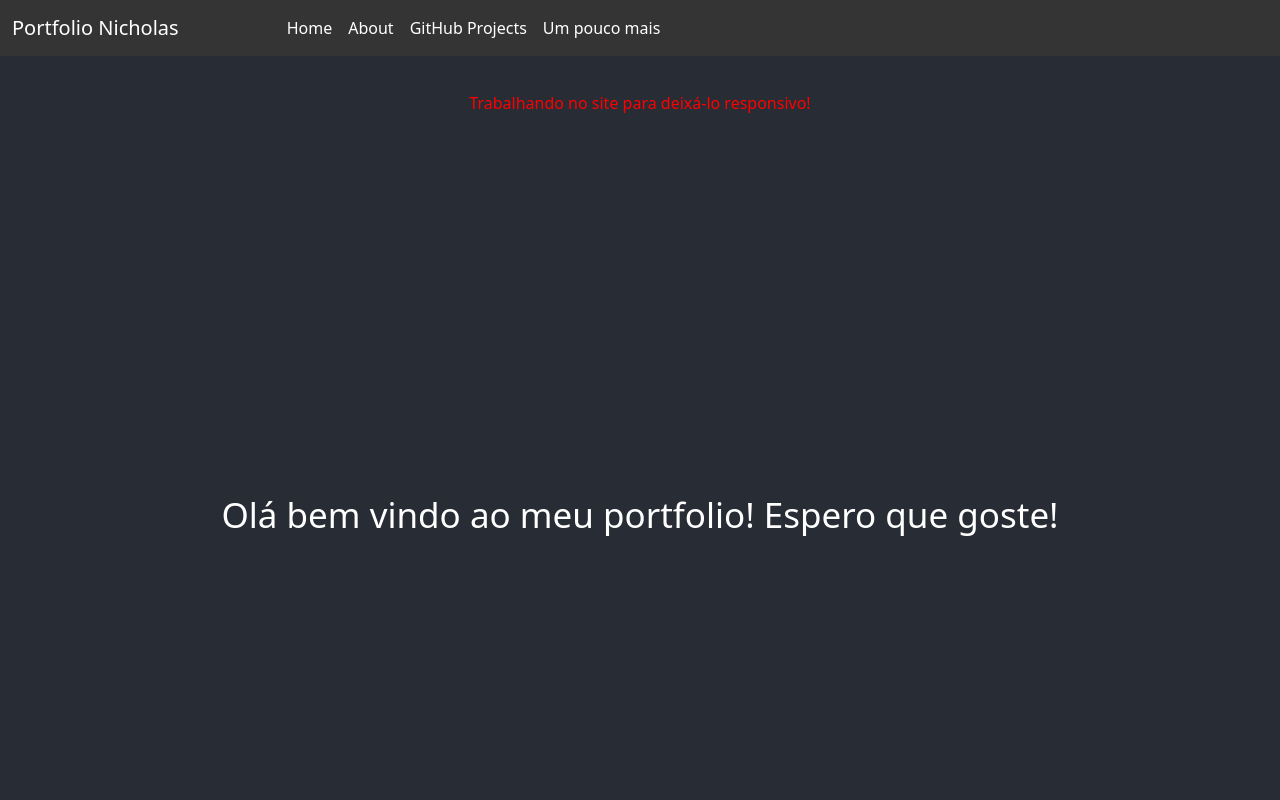
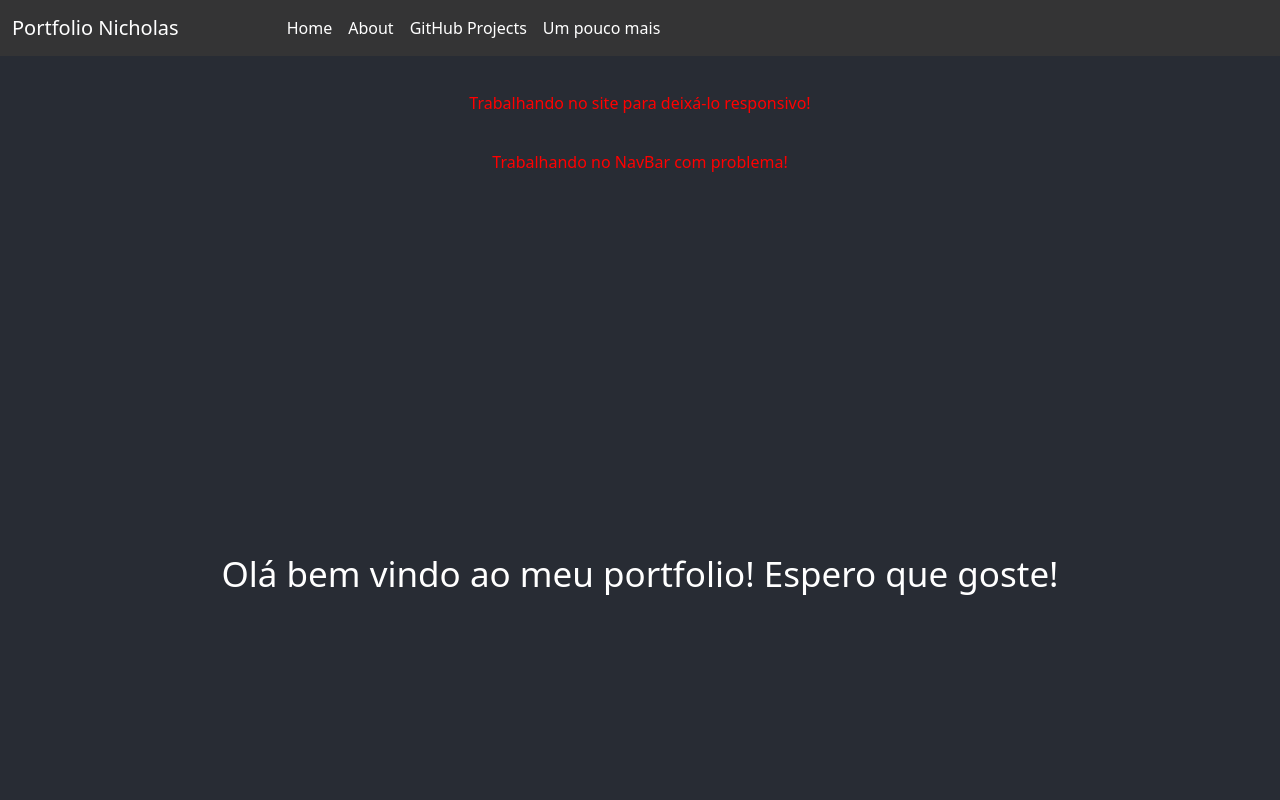
Before and after one commit to Thoks10a/portfolio-nicholas, a React (Create React App) app: page / in a window 1280 px wide. Shown: the top 800 px of the page. Built offline with nearby package versions, Linux system fonts and the light colour scheme.

Commit message:
Test-Routes-3

```diff
--- a/src/App.js
+++ b/src/App.js
@@ -1,12 +1,11 @@
 /* eslint-disable no-unused-vars */
-import React, { useState } from 'react';
+import React, { useState, useEffect } from 'react';
 import './App.css';
 // Routes
 import Routes from './components/routes/routes';
 import { Link, BrowserRouter } from 'react-router-dom';
 
 // Import Components
-import Home from './components/home/home';
 
 import ScrollToTop from './components/routes/ScrollToTop';
 
@@ -52,7 +51,9 @@ function App() {
                                     <NavLink href="/">Home</NavLink>
                                 </NavItem>
                                 <NavItem>
-                                    <NavLink href="/about">About</NavLink>
+                                    <NavLink href="./about/about">
+                                        About
+                                    </NavLink>
                                 </NavItem>
                                 <NavItem>
                                     <NavLink href="/githubprojects">
@@ -83,6 +84,20 @@ function App() {
                 >
                     Trabalhando no site para deixá-lo responsivo!
                 </p>
+                <p
+                    style={{
+                        display: 'flex',
+                        'align-items': 'center',
+                        'justify-content': 'center',
+                        'background-color': '#282c34',
+                        'margin-bottom': '0px',
+                        'margin-top': '0px',
+                        'padding-top': '35px',
+                        color: 'red',
+                    }}
+                >
+                    Trabalhando no NavBar com problema!
+                </p>
                 <div className="routes">
                     <Routes></Routes>
                 </div>
--- a/src/components/routes/routes.js
+++ b/src/components/routes/routes.js
@@ -6,6 +6,7 @@ import Home from '../home/home';
 import About from '../about/about';
 import GithubProjects from '../githubProjects/githubProjects';
 import UmPoucoMais from '../UmPoucoMais/UmPoucoMais';
+import App from '../../App';
 
 import ScrollToTop from './ScrollToTop';
 
@@ -14,6 +15,7 @@ const Routes = () => {
         <BrowserRouter>
             <ScrollToTop>
                 <Route component={Home} path="/" exact />
+                <Route component={App} path="/App" exact />
                 <Route component={About} path="/about" />
                 <Route component={GithubProjects} path="/githubprojects" />
                 <Route component={UmPoucoMais} path="/UmPoucoMais" exact />
```
